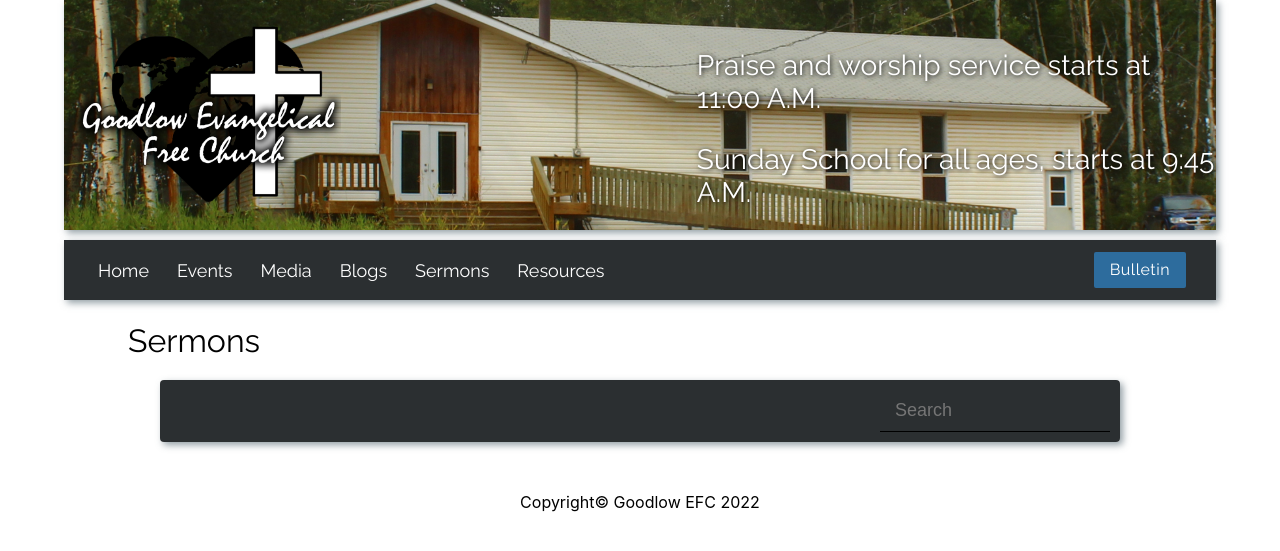
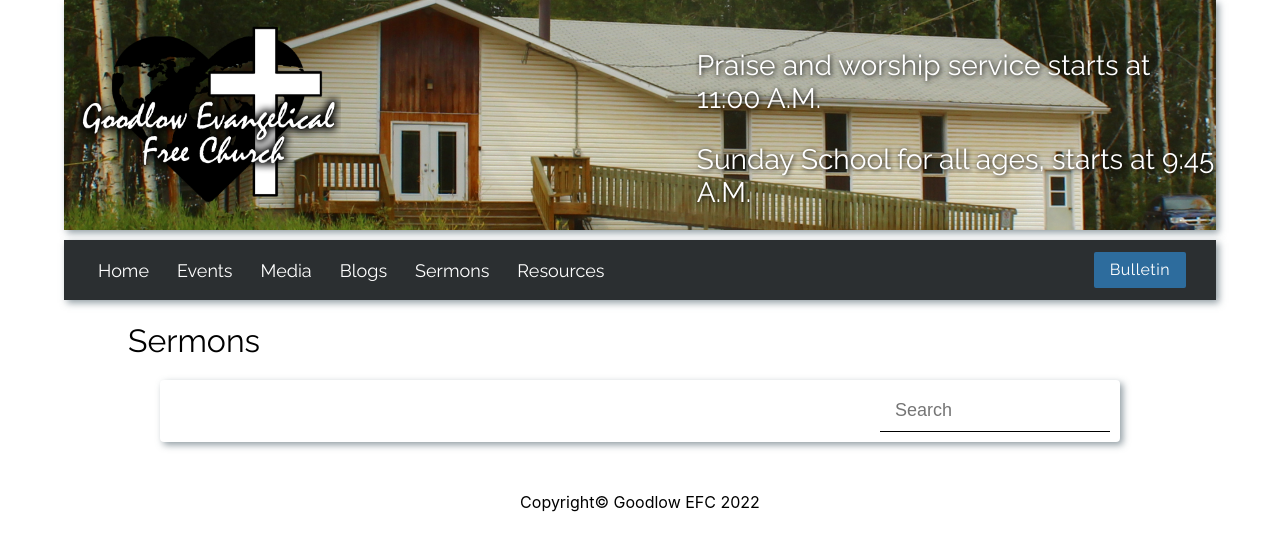
Before and after one commit to OwenRempel/GoodlowEFC, a PHP site: page /sermons in a window 1280 px wide. Shown: the top 551 px of the page. Run offline with PHP 8.4, Linux system fonts and the light colour scheme.

Commit message:
Tweaking the color a bit more

```diff
--- a/css/main.css
+++ b/css/main.css
@@ -18,7 +18,9 @@
   --shadow: 0px 0px 0px 1px #bfbfbf0a;
   --text-color: #f7f7f7;
   --card_background: #2e2e2efa;
-  --menu:#2d2d33fa
+  --menu:#2d2d33fa;
+  --player:#2d2d33fa
+
 }
 
 @media (prefers-color-scheme: light) {
@@ -28,7 +30,8 @@
     --text-color:black;
     --audio-background:unset;
     --card_background:#ffffff;
-    --menu:#272b2dfa
+    --menu:#272b2dfa;
+    --player:#ffffff;
   }
 }
 
@@ -643,7 +646,7 @@ audio::-webkit-media-controls-enclosure{
   border-radius: 4px;
   position: sticky;
   top: 2px;
-  background-color: var(--menu);
+  background-color: var(--player);
   z-index: 15;
 }
 .search {
```
